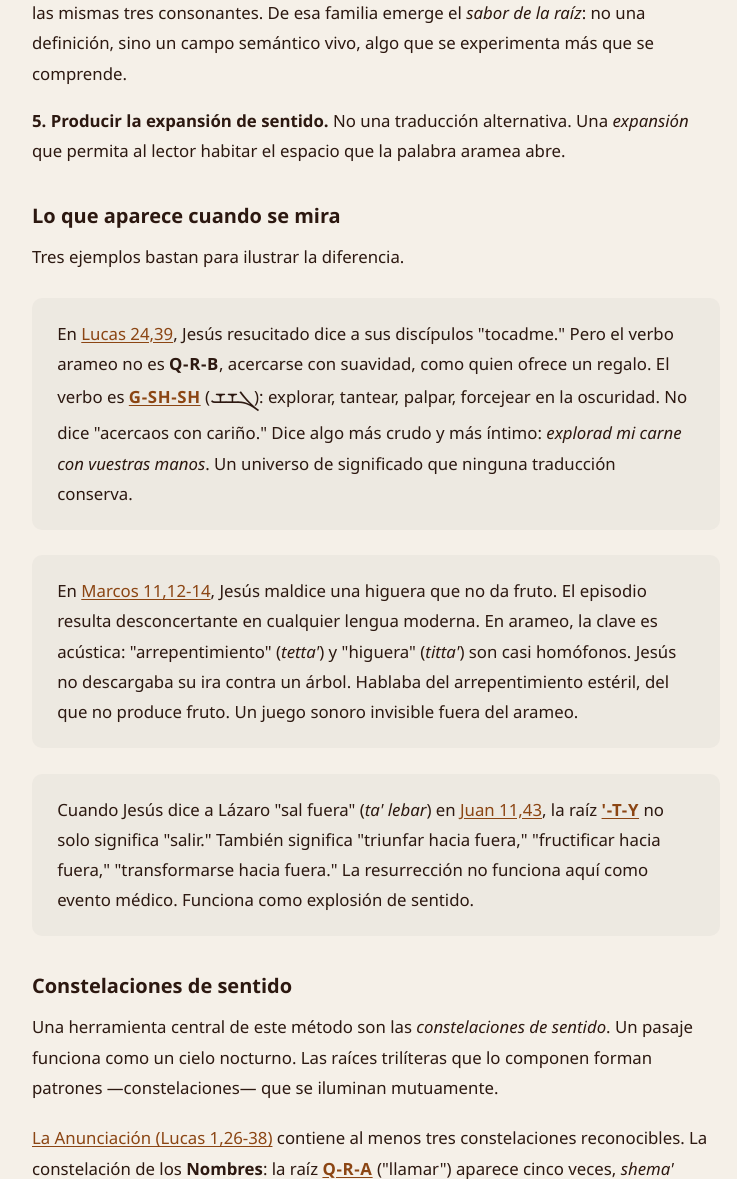
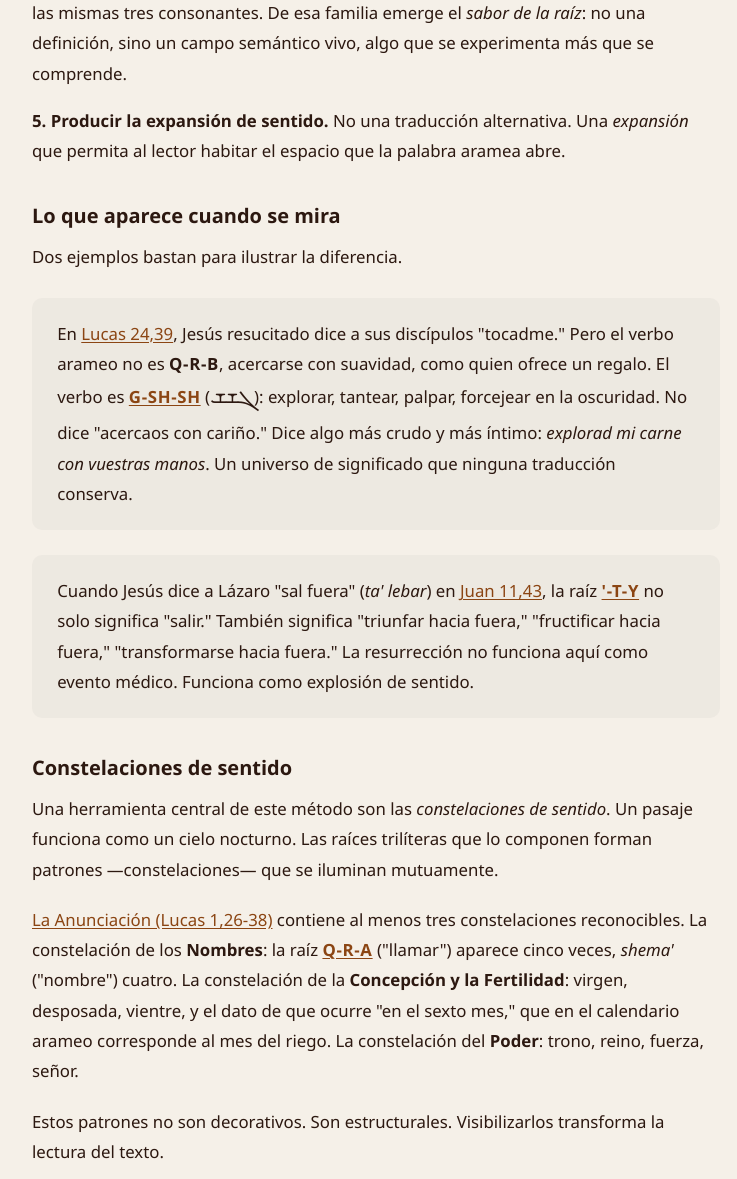
Before and after one commit to Jossifresben/peshitta, a Flask app: page /methodology in a window 1280 px wide. Shown: the part 1467-2646 px from the top of the page, without its empty margins (264-1001 px from the left). Run offline with Flask 3, Linux system fonts and the light colour scheme.

Commit message:
Remove fig tree example from methodology page per Vicente's request
Co-Authored-By: Claude Opus 4.6 <noreply@anthropic.com>

```diff
--- a/peshitta_roots/templates/methodology.html
+++ b/peshitta_roots/templates/methodology.html
@@ -194,14 +194,10 @@
 
             <h3>Lo que aparece cuando se mira</h3>
 
-            <p>Tres ejemplos bastan para ilustrar la diferencia.</p>
+            <p>Dos ejemplos bastan para ilustrar la diferencia.</p>
 
             <div class="example-block">
                 <p>En <a href="{{ url_for('read', lang=lang, book='Luke', chapter=24, v_start=39, script=script, trans=trans) }}">Lucas 24,39</a>, Jesús resucitado dice a sus discípulos "tocadme." Pero el verbo arameo no es <span class="root-example">Q-R-B</span>, acercarse con suavidad, como quien ofrece un regalo. El verbo es <a href="{{ url_for('index', lang=lang, q='G-SH-SH', script=script, trans=trans) }}#results"><span class="root-example">G-SH-SH</span></a> (<span class="syriac">ܓܫܫ</span>): explorar, tantear, palpar, forcejear en la oscuridad. No dice "acercaos con cariño." Dice algo más crudo y más íntimo: <em>explorad mi carne con vuestras manos</em>. Un universo de significado que ninguna traducción conserva.</p>
-            </div>
-
-            <div class="example-block">
-                <p>En <a href="{{ url_for('read', lang=lang, book='Mark', chapter=11, v_start=12, script=script, trans=trans) }}">Marcos 11,12-14</a>, Jesús maldice una higuera que no da fruto. El episodio resulta desconcertante en cualquier lengua moderna. En arameo, la clave es acústica: "arrepentimiento" (<em>tetta'</em>) y "higuera" (<em>titta'</em>) son casi homófonos. Jesús no descargaba su ira contra un árbol. Hablaba del arrepentimiento estéril, del que no produce fruto. Un juego sonoro invisible fuera del arameo.</p>
             </div>
 
             <div class="example-block">
@@ -274,14 +270,10 @@
 
             <h3>What appears when you look</h3>
 
-            <p>Three examples show the difference clearly.</p>
+            <p>Two examples show the difference clearly.</p>
 
             <div class="example-block">
                 <p>In <a href="{{ url_for('read', lang=lang, book='Luke', chapter=24, v_start=39, script=script, trans=trans) }}">Luke 24:39</a>, the risen Jesus tells his disciples to "touch" him. But the Aramaic verb is not <span class="root-example">Q-R-B</span> — to approach gently, tenderly, as one bearing a gift. The verb is <a href="{{ url_for('index', lang=lang, q='G-SH-SH', script=script, trans=trans) }}#results"><span class="root-example">G-SH-SH</span></a> (<span class="syriac">ܓܫܫ</span>): to explore, to grope, to probe, to wrestle in the dark. He does not say "come near with kindness." He says something rawer and more intimate: <em>explore my flesh with your hands</em>. An entire universe of meaning that no translation preserves.</p>
-            </div>
-
-            <div class="example-block">
-                <p>In <a href="{{ url_for('read', lang=lang, book='Mark', chapter=11, v_start=12, script=script, trans=trans) }}">Mark 11:12-14</a>, Jesus curses a fig tree for bearing no fruit. The episode bewilders in any modern language. In Aramaic, the key is acoustic: "repentance" (<em>tetta'</em>) and "fig tree" (<em>titta'</em>) land as near-homophones. Jesus was not raging at a tree. He was speaking of barren repentance — repentance that bears nothing. A sound-play invisible outside Aramaic.</p>
             </div>
 
             <div class="example-block">
```
